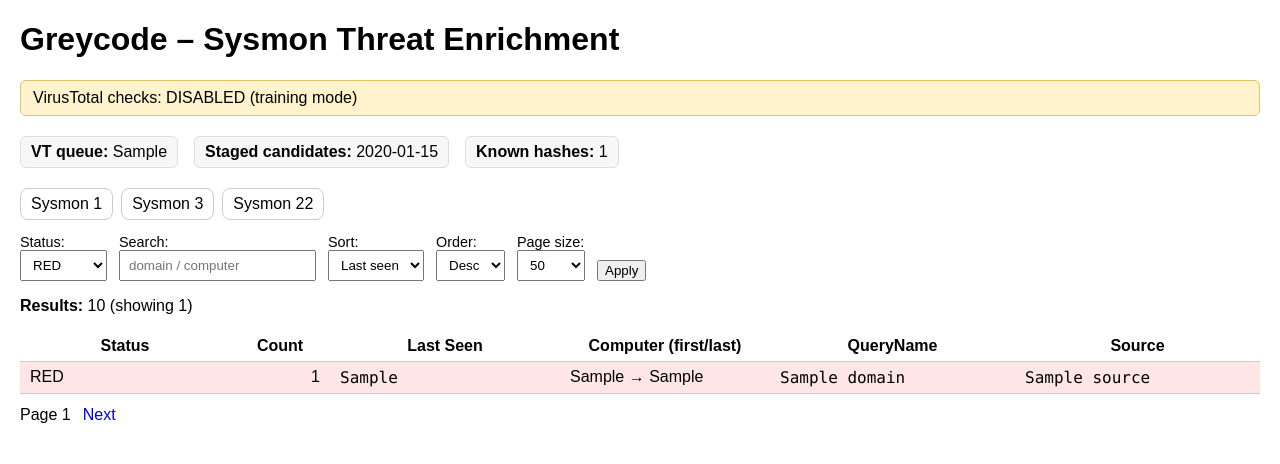
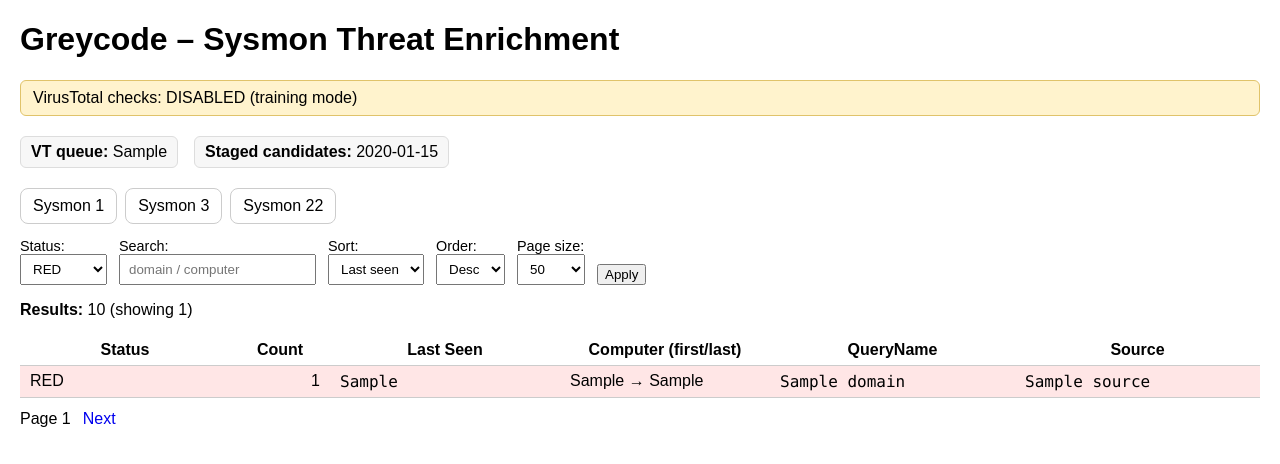
Before and after one commit to edgeworks/greycodeV2, a FastAPI app: template greycode_core/templates/index_sysmon.html in a window 1280 px wide. Shown: the top 464 px of the page. Run offline with FastAPI, Linux system fonts and the light colour scheme; the template is opened without the code that fills it: most values are stand-ins (such as "Sample title", 1, 10 or a date in 2020).

Commit message:
Update tab styling for improved spacing and padding

```diff
--- a/greycode_core/static/style.css
+++ b/greycode_core/static/style.css
@@ -67,7 +67,7 @@ dd { margin: 0; color: #222; }
 .sep { color: #aaa; margin: 0 6px; }
 
 .tabs { display:flex; gap:8px; margin: 8px 0 14px; }
-.tabs a { padding: 6px 10px; border:1px solid #ccc; border-radius: 8px; text-decoration:none; color: inherit; }
+.tabs a { padding: 8px 12px; border:1px solid #ccc; border-radius: 8px; text-decoration:none; color: inherit; }
 .tabs a.active { font-weight:600; border-color:#888; }
 
 .badge.ls-pending { opacity: 0.9; }
--- a/greycode_core/templates/base.html
+++ b/greycode_core/templates/base.html
@@ -18,7 +18,6 @@
       <div class="metrics">
         <span><b>VT queue:</b> {{ vt_queue_len }}</span>
         <span><b>Staged candidates:</b> {{ staged_candidates }}</span>
-        <span><b>Known hashes:</b> {{ total_hashes or "-" }}</span>
       </div>
     </div>
   </header>
```
